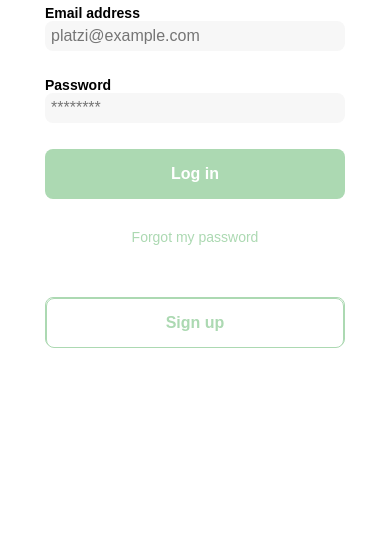
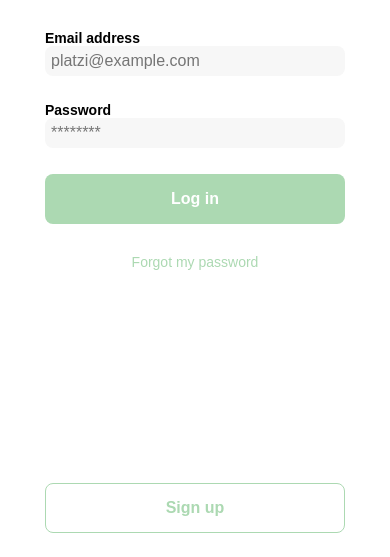
Before and after one commit to juanAndino/yardSale, a website built with webpack: page src/pages/clase3.html in a window 390 px wide. Shown: the part 287-844 px from the top of the page. Built offline with nearby package versions, Linux system fonts and the light colour scheme.

Commit message:
Clase 7 terminado

```diff
--- a/src/pages/clase3.html
+++ b/src/pages/clase3.html
@@ -23,9 +23,7 @@
                 <input type="submit" value="Log in" class="primary-button login-button">
                 <a href="/">Forgot my password</a>
             </form>
-            <div class="secondary-button">
                 <button class="secondary-button signup-button">Sign up</button>
-            </div>
         </div>
     </div>
 </body>
--- a/src/style/clase3.css
+++ b/src/style/clase3.css
@@ -100,6 +100,11 @@
     .logo{
         display: block;
     }
-
+    .secondary-button{
+        position: absolute;
+        bottom: 0;
+        width: 300px;
+        margin-bottom: 24px;
+    }
 
  }
```
